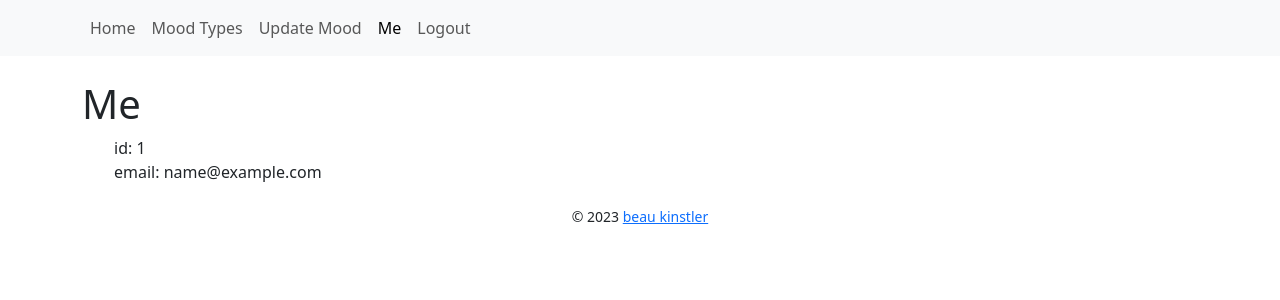
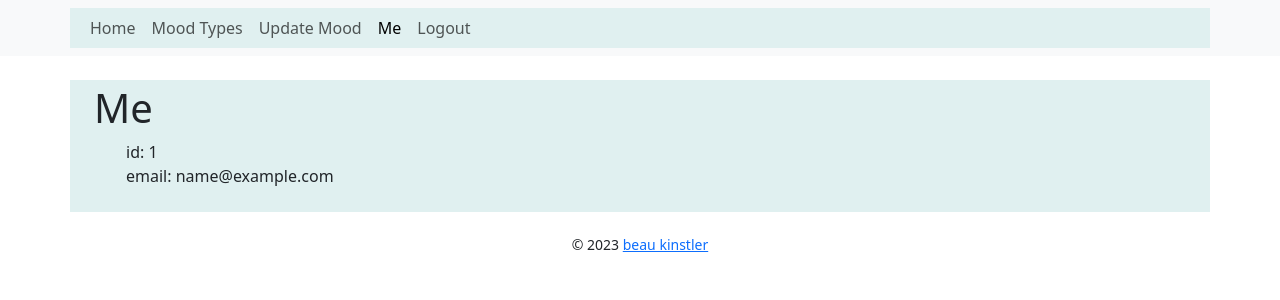
Before and after one commit to beaukinstler/flask-based-mood-tracker, a Flask app: page /users/me in a window 1280 px wide. Shown: the top 300 px of the page. Run offline with Flask 3, Linux system fonts and the light colour scheme; the visitor is signed in with stand-in values (Sample User, id 1); data comes from the database, SQL or seed files in the repository; some libraries are stand-ins or nearby versions.

Commit message:
add small asthetic changes

```diff
--- a/src/static/style.css
+++ b/src/static/style.css
@@ -1,3 +1,4 @@
+
 
 table {
   border-collapse: separate;
@@ -18,3 +19,23 @@ table {
   background-color:rgb(175, 220, 165);
   padding: 100em;
 }
+
+
+.container {
+
+  background-color: rgb(224, 240, 240);
+
+
+}
+
+
+.past-moods {
+  background-color: rgb(228, 225, 236);
+
+
+}
+
+main{
+  padding-top: 4px;
+  padding-bottom: 8px;
+}
--- a/src/templates/base.html
+++ b/src/templates/base.html
@@ -1,9 +1,9 @@
-
 {% from 'bootstrap5/nav.html' import render_nav_item %}
 {% from 'bootstrap5/utils.html' import render_messages %}
 
 <!DOCTYPE html>
 <html lang="en">
+
 <head>
     <meta charset="utf-8">
     <meta name="viewport" content="width=device-width, initial-scale=0, shrink-to-fit=yes">
@@ -16,19 +16,23 @@
             background: #ddd;
             padding: 10px;
         }
+
         h2 {
             margin-top: 20px;
         }
+
         footer {
             margin: 20px;
         }
     </style>
 </head>
+
 <body>
     <nav class="navbar navbar-expand-lg navbar-light bg-light mb-4">
         <div class="container">
-        <button class="navbar-toggler" type="button" data-bs-toggle="collapse" data-bs-target="#navbarSupportedContent"
-                aria-controls="navbarSupportedContent" aria-expanded="false" aria-label="Toggle navigation">
+            <button class="navbar-toggler" type="button" data-bs-toggle="collapse"
+                data-bs-target="#navbarSupportedContent" aria-controls="navbarSupportedContent" aria-expanded="false"
+                aria-label="Toggle navigation">
                 <span class="navbar-toggler-icon"></span>
             </button>
             <div class="collapse navbar-collapse" id="navbarSupportedContent">
@@ -49,17 +53,22 @@
     </nav>
 
     <main class="container">
+        <div class="container">
             {{ render_messages(container=False, dismissible=True, dismiss_animate=True) }}
             {% block content %}{% endblock %}
+        </div>
     </main>
 
     <footer class="text-center">
         {% block footer %}
-            <small> &copy; <script>current_year = new Date().getFullYear(); 2023 === current_year ? document.write(current_year) : document.write("2023-" + current_year)</script> <a href="https://github.com/beaukinstler">beau kinstler</a>
+        <small> &copy;
+            <script>current_year = new Date().getFullYear(); 2023 === current_year ? document.write(current_year) : document.write("2023-" + current_year)</script>
+            <a href="https://github.com/beaukinstler">beau kinstler</a>
         </small>
         {% endblock %}
     </footer>
 
     {{ bootstrap.load_js() }}
 </body>
+
 </html>
--- a/src/templates/me.html
+++ b/src/templates/me.html
@@ -53,7 +53,7 @@
 </table>
 
 <h4>Past Moods</h4>
-<table class="table">
+<table class="table past-moods" >
   <thead">
     <tr>
 
```
Lines whose indentation alone changed are shown as unchanged.
